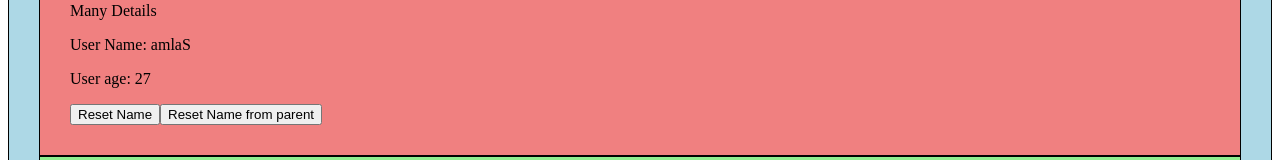
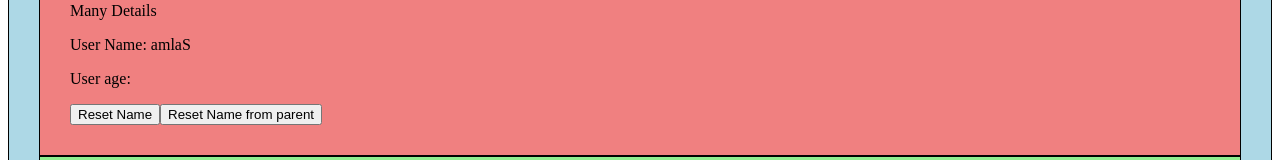
Before and after one commit to salmabenhadjali/learning-path, a Vue app: page /user in a window 1280 px wide. Shown: the part 374-534 px from the top of the page. Built offline with nearby package versions, Linux system fonts and the light colour scheme.

Commit message:
feat: use Vuex store for states
User component: use User Object for the props

```diff
--- a/package.json
+++ b/package.json
@@ -17,7 +17,8 @@
     "vite-plugin-vue2": "^2.0.3",
     "vue": "^2.7.16",
     "vue-router": "^3.6.5",
-    "vue-template-compiler": "^2.7.16"
+    "vue-template-compiler": "^2.7.16",
+    "vuex": "^3.6.2"
   },
   "devDependencies": {
     "eslint": "^9.22.0",
--- a/src/ComponentsRegister/ComponentsRegister.vue
+++ b/src/ComponentsRegister/ComponentsRegister.vue
@@ -1,6 +1,6 @@
 <template>
   <div>
-    <my-component v-for="component in 5" @key="component"></my-component>
+    <my-component v-for="component in 5" :key="component"></my-component>
   </div>
 </template>
 
--- a/src/components/User/User.vue
+++ b/src/components/User/User.vue
@@ -4,19 +4,18 @@
     <p>I'm an awesome User!</p>
     <hr />
     <button @click="changeName">Change name</button>
-    <p>My name is {{ name }}</p>
-    <p>My age is {{ age }}</p>
+    <p>My name is {{ user.name }}</p>
+    <p>My age is {{ user.age }}</p>
     <div class="row">
       <div class="col-xs-12 col-sm-6">
         <app-user-detail
-          :userName="name"
-          @resetUserName="name = $event"
+          :user="user"
+          @resetUserName="setName($event)"
           :resetFn="resetName"
-          :userAge="age"
         ></app-user-detail>
       </div>
       <div class="col-xs-12 col-sm-6">
-        <app-user-edit :userAge="age" :changeAge="changeAge"></app-user-edit>
+        <app-user-edit :user="user" :changeAge="changeAge"></app-user-edit>
       </div>
     </div>
   </div>
@@ -29,19 +28,24 @@ import UserEdit from './UserEdit.vue'
 export default {
   data() {
     return {
-      name: 'Salma',
-      age: 27,
+      user: {
+        name: 'Salma',
+        age: 27,
+      },
     }
   },
   methods: {
     changeName() {
-      this.name = 'Bastien'
+      this.$store.commit('setName', 'Bastien')
     },
     resetName() {
-      this.name = 'Max1'
+      this.$store.commit('setName', 'Max1')
     },
     changeAge() {
-      this.age = 30
+      this.$store.commit('setAge', 30)
+    },
+    setName(name) {
+      this.$store.commit('setName', name)
     },
   },
   components: {
--- a/src/components/User/UserDetail.vue
+++ b/src/components/User/UserDetail.vue
@@ -3,7 +3,7 @@
     <h3>You may view the User Details here</h3>
     <p>Many Details</p>
     <p>User Name: {{ switchName() }}</p>
-    <p>User age: {{ userAge }}</p>
+    <p>User age: {{ user?.age }}</p>
     <button @click="resetName">Reset Name</button>
     <button @click="resetFn">Reset Name from parent</button>
   </div>
@@ -13,27 +13,24 @@
 import { eventBus } from '../../main'
 export default {
   props: {
-    userName: {
-      type: String,
-      required: true,
-      default: 'Max ',
-    },
     resetFn: Function,
     userAge: Number,
   },
+
+  computed: {
+    user() {
+      this.$store.getters.user || {}
+    },
+  },
+
   methods: {
     switchName() {
-      return this.userName.split('').reverse().join('')
+      return this.$store.state.user.name.split('').reverse().join('')
     },
     resetName() {
-      this.userName = 'Max'
-      this.$emit('resetUserName', this.userName)
+      this.$store.state.user.name = 'Max'
+      this.$store.dispatch('updateName', 'Max')
     },
-  },
-  created() {
-    eventBus.$on('changeUserAge', age => {
-      this.userAge = age
-    })
   },
 }
 </script>
--- a/src/components/User/UserEdit.vue
+++ b/src/components/User/UserEdit.vue
@@ -2,7 +2,7 @@
   <div class="component">
     <h3>You may edit the User here</h3>
     <p>Edit me!</p>
-    <p>User age: {{ userAge }}</p>
+    <p>User age: {{ user.age }}</p>
     <button @click="changeAge">Change age</button>
     <button @click="changeUserAge">Change age From here</button>
   </div>
@@ -12,15 +12,21 @@
 import { eventBus } from '../../main'
 export default {
   props: {
-    userAge: Number,
     changeAge: Function,
+  },
+
+  computed: {
+    user() {
+      return this.$store.getters.user
+    },
   },
 
   methods: {
     changeUserAge() {
-      this.userAge = 30
+      this.$store.state.user.age = 30
       //   eventBus.$emit('changeUserAge', this.userAge)
-      eventBus.changeAge(this.userAge)
+      // eventBus.changeAge(this.user.age)
+      this.$store.dispatch('updateAge', 30)
     },
   },
 }
--- a/src/main.js
+++ b/src/main.js
@@ -1,6 +1,7 @@
 import Vue from 'vue'
 import App from './App.vue'
 import router from './router'
+import store from './store'
 // import MyComponent from './ComponentsRegister/MyComponent.vue'
 
 // define globally a component
@@ -17,5 +18,6 @@ export const eventBus = new Vue({
 
 new Vue({
   router,
+  store,
   render: f => f(App),
 }).$mount('#app')
--- /dev/null
+++ b/src/store/index.js
@@ -0,0 +1,32 @@
+import Vue from 'vue'
+import Vuex from 'vuex'
+
+Vue.use(Vuex)
+
+export default new Vuex.Store({
+  state: {
+    user: {
+      name: 'Salma',
+      age: 27,
+    },
+  },
+  mutations: {
+    setName(state, newName) {
+      state.user.name = newName
+    },
+    setAge(state, newAge) {
+      state.user.age = newAge
+    },
+  },
+  actions: {
+    updateName({ commit }, newName) {
+      commit('setName', newName)
+    },
+    updateAge({ commit }, newAge) {
+      commit('setAge', newAge)
+    },
+  },
+  getters: {
+    user: state => state.user,
+  },
+})
```
